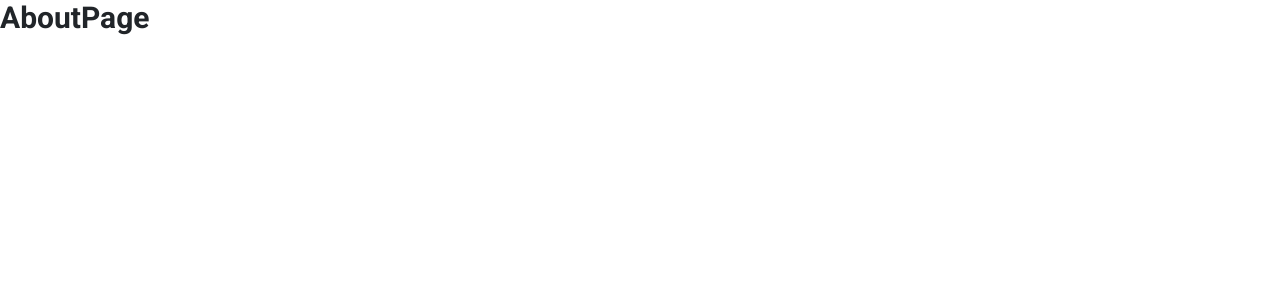
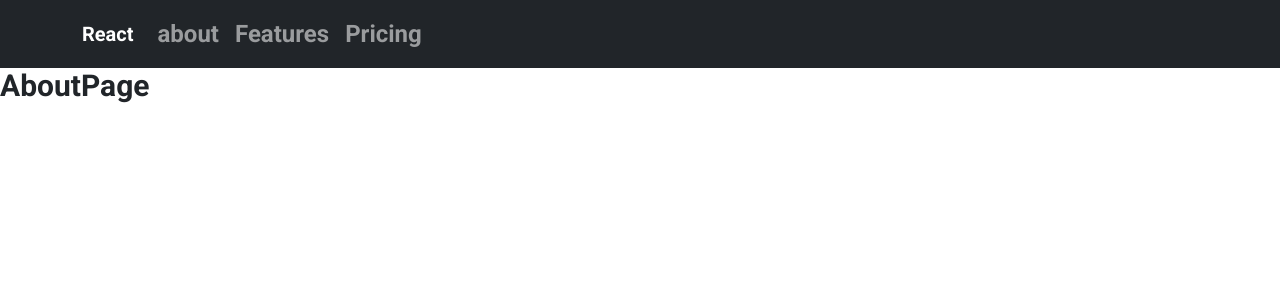
Before and after one commit to chajihoon24/JHreact, a React (Create React App) app: page /about in a window 1280 px wide. Shown: the top 300 px of the page. Built offline with nearby package versions, Linux system fonts and the light colour scheme.

Commit message:
02/19 라스트

```diff
--- a/src/pages/AboutPage.js
+++ b/src/pages/AboutPage.js
@@ -1,8 +1,12 @@
+import BasicLayout from "../layouts/BasicLayout";
+
 const AboutPage = () => {
     return (
-        <div className="text-3xl">
-            <div>AboutPage</div>
-        </div>
+        <BasicLayout>
+            <div className="text-3xl">
+                <div>AboutPage</div>
+            </div>
+        </BasicLayout>
     )
 }
 
--- a/src/router/root.js
+++ b/src/router/root.js
@@ -1,20 +1,20 @@
 import { createBrowserRouter } from "react-router-dom"
 import { Suspense, lazy } from "react";
 
-const Loading = <div>Loading...</div>
-const Main = lazy(()=> import("../pages/MainPage"))
+const Loading = <div><span className="mx-auto">Loading...</span></div>
+const Main = lazy(() => import("../pages/MainPage"))
 const About = lazy(() => import("../pages/AboutPage"))
 
 
 const root = createBrowserRouter([
     {
         path: "",
-        element: <Suspense fallback={ Loading}><Main/></Suspense>
+        element: <Suspense fallback={Loading}><Main /></Suspense>
 
     },
     {
         path: "about",
-        element: <Suspense fallback={Loading}><About/></Suspense>
+        element: <Suspense fallback={Loading}><About /></Suspense>
     }
 
 
```
